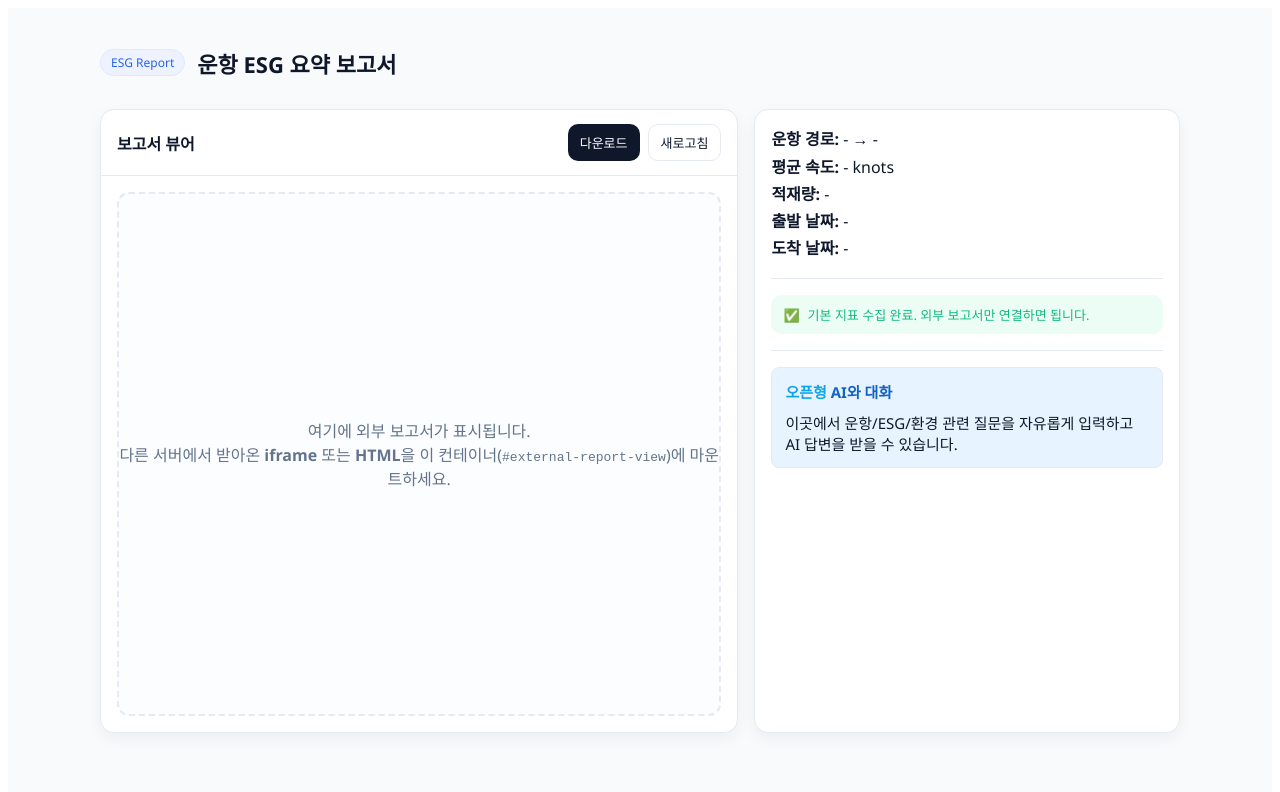
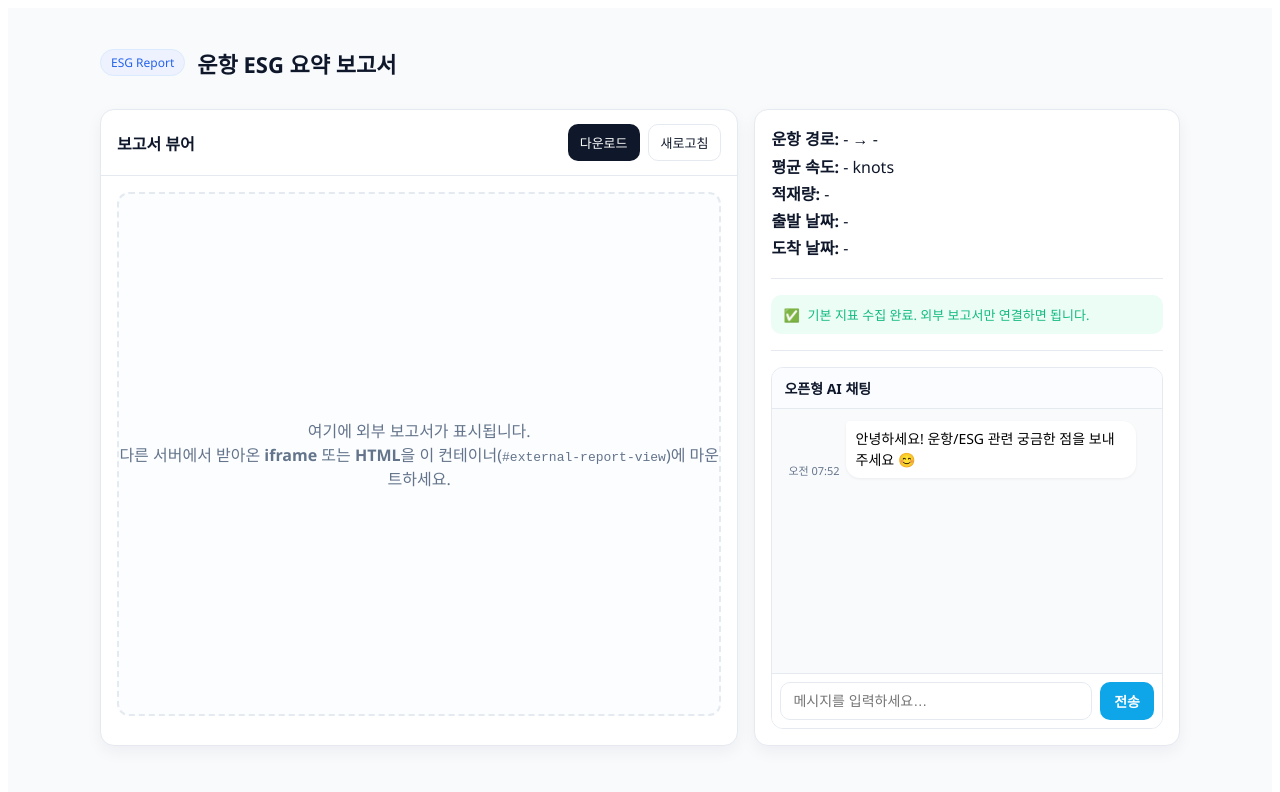
Before and after one commit to greensea-lab/green-shipping-ai-web, a React (Create React App) app: page /report in a window 1280 px wide. Shown: the top 792 px of the page. Built offline with nearby package versions, Linux system fonts and the light colour scheme.

Commit message:
대화형

```diff
--- a/src/Report.tsx
+++ b/src/Report.tsx
@@ -1,15 +1,23 @@
-import React, { useEffect, useRef } from 'react';
+// src/Report.tsx
+import React, { useEffect, useRef, useState } from 'react';
 import { useLocation } from 'react-router-dom';
 
 type RouteState = {
   departure?: string;
   arrival?: string;
   speed?: number;
-  loadRate?: number;
-  cargo?: string; // TEU 정보
+  loadRate?: number;   // 사용 안 함(타입만 유지)
+  cargo?: string;      // TEU 정보
   departureDate?: Date | string;
   arrivalDate?: Date | string;
   reportUrl?: string;
+};
+
+type ChatMsg = {
+  id: string;
+  role: 'user' | 'ai';
+  text: string;
+  time: string; // HH:mm
 };
 
 const colors = {
@@ -22,7 +30,12 @@ const colors = {
   chipBorder: '#dbeafe',
   successBg: '#ecfdf5',
   success: '#10b981',
-  aiBoxBg: '#e7f3ff'
+  aiBoxBg: '#e7f3ff',
+
+  // Chat
+  kakaoYellow: '#fee500',
+  bubbleGray: '#ffffff',
+  bubbleShadow: '0 1px 3px rgba(2,6,23,0.06)',
 };
 
 const styles: Record<string, React.CSSProperties> = {
@@ -93,6 +106,7 @@ const styles: Record<string, React.CSSProperties> = {
     color: colors.sub,
     textAlign: 'center',
     background: '#fbfdff',
+    overflow: 'hidden',
   },
   meta: { padding: 16 },
   kv: { margin: 0, lineHeight: 1.7, color: colors.text },
@@ -107,19 +121,87 @@ const styles: Record<string, React.CSSProperties> = {
     padding: '10px 12px',
     fontSize: 13,
   },
-  aiBox: {
-    background: colors.aiBoxBg,
-    border: `1px solid ${colors.border}`,
-    borderRadius: 8,
-    padding: '13px',
-    minHeight: 70,
-    color: colors.text,
-    fontSize: 15,
+
+  /** ===== Kakao-like Chat UI ===== */
+  chatWrap: {
     display: 'flex',
     flexDirection: 'column',
-    gap: 6,
-    marginTop: 0,
-  }
+    height: 360,                // 카드 안에서 적절한 높이
+    border: `1px solid ${colors.border}`,
+    borderRadius: 12,
+    overflow: 'hidden',
+    background: '#ffffff',
+  },
+  chatHead: {
+    padding: '10px 12px',
+    borderBottom: `1px solid ${colors.border}`,
+    fontWeight: 800,
+    color: colors.text,
+    fontSize: 14,
+    background: '#fafcff',
+  },
+  chatBody: {
+    flex: 1,
+    overflowY: 'auto',
+    padding: '12px 12px 8px',
+    background: '#f9fafb',
+  },
+  chatRow: {
+    display: 'flex',
+    marginBottom: 10,
+    alignItems: 'flex-end',
+  },
+  rowLeft: { justifyContent: 'flex-start' },
+  rowRight: { justifyContent: 'flex-end' },
+
+  bubble: {
+    maxWidth: '74%',
+    padding: '8px 10px',
+    borderRadius: 14,
+    boxShadow: colors.bubbleShadow,
+    lineHeight: 1.45,
+    fontSize: 14,
+    wordBreak: 'break-word',
+    whiteSpace: 'pre-wrap',
+  },
+  bubbleLeft: {
+    background: colors.bubbleGray,
+    borderTopLeftRadius: 4,
+  },
+  bubbleRight: {
+    background: colors.kakaoYellow,
+    borderTopRightRadius: 4,
+  },
+  time: {
+    fontSize: 11,
+    color: colors.sub,
+    margin: '0 6px',
+  },
+  chatInputBar: {
+    borderTop: `1px solid ${colors.border}`,
+    padding: 8,
+    display: 'flex',
+    gap: 8,
+    background: '#fff',
+  },
+  chatInput: {
+    flex: 1,
+    border: `1px solid ${colors.border}`,
+    borderRadius: 10,
+    padding: '10px 12px',
+    fontSize: 14,
+    outline: 'none',
+  },
+  sendBtn: {
+    background: colors.brand,
+    color: '#fff',
+    border: 'none',
+    borderRadius: 10,
+    padding: '0 14px',
+    fontSize: 14,
+    fontWeight: 800,
+    cursor: 'pointer',
+  },
 };
 
 function formatNum(n?: number) {
@@ -147,6 +229,7 @@ const Report: React.FC = () => {
 
   const shellRef = useRef<HTMLDivElement | null>(null);
 
+  /** ====== Viewer(좌측) ====== */
   useEffect(() => {
     const el = shellRef.current;
     if (!el) return;
@@ -160,6 +243,7 @@ const Report: React.FC = () => {
       iframe.style.border = '0';
       el.appendChild(iframe);
     } else {
+      // 리포트 URL이 없으면 안내 문구 유지(원 코드 유지)
       const tip = document.createElement('div');
       tip.innerHTML =
         '여기에 외부 보고서가 표시됩니다.<br/>다른 서버에서 받아온 <b>iframe</b> 또는 <b>HTML</b>을 이 컨테이너(<code>#external-report-view</code>)에 마운트하세요.';
@@ -167,6 +251,62 @@ const Report: React.FC = () => {
       el.appendChild(tip);
     }
   }, [data.reportUrl]);
+
+  /** ====== Kakao-like Chat(우측 하단) ====== */
+  const [msgs, setMsgs] = useState<ChatMsg[]>([
+    {
+      id: 'm1',
+      role: 'ai',
+      text: '안녕하세요! 운항/ESG 관련 궁금한 점을 보내주세요 😊',
+      time: new Date().toLocaleTimeString('ko-KR', { hour: '2-digit', minute: '2-digit' }),
+    },
+  ]);
+  const [input, setInput] = useState('');
+  const bodyRef = useRef<HTMLDivElement | null>(null);
+
+  // 전송
+  const send = () => {
+    const text = input.trim();
+    if (!text) return;
+
+    const now = new Date().toLocaleTimeString('ko-KR', { hour: '2-digit', minute: '2-digit' });
+    const userMsg: ChatMsg = { id: crypto.randomUUID(), role: 'user', text, time: now };
+    setMsgs((m) => [...m, userMsg]);
+    setInput('');
+
+    // 아주 간단한 데모 응답(실제 AI 연동 X)
+    setTimeout(() => {
+      const replyText =
+        text.includes('배출') || text.toLowerCase().includes('co2')
+          ? '이번 항차의 총 배출량은 1767.077 kg/CO2로 집계되어 있어요.'
+          : text.includes('속도') || text.toLowerCase().includes('speed')
+            ? '평균 속도는 12 kn으로 고정되어 있어요.'
+            : '확인했어요! 다른 것도 물어보세요 🙂';
+
+      const aiMsg: ChatMsg = {
+        id: crypto.randomUUID(),
+        role: 'ai',
+        text: replyText,
+        time: new Date().toLocaleTimeString('ko-KR', { hour: '2-digit', minute: '2-digit' }),
+      };
+      setMsgs((m) => [...m, aiMsg]);
+    }, 450);
+  };
+
+  // Enter로 전송
+  const onKeyDown: React.KeyboardEventHandler<HTMLInputElement> = (e) => {
+    if (e.key === 'Enter' && !e.shiftKey) {
+      e.preventDefault();
+      send();
+    }
+  };
+
+  // 자동 스크롤
+  useEffect(() => {
+    const el = bodyRef.current;
+    if (!el) return;
+    el.scrollTop = el.scrollHeight;
+  }, [msgs.length]);
 
   return (
     <div style={styles.page}>
@@ -180,15 +320,14 @@ const Report: React.FC = () => {
         </div>
 
         <div style={styles.grid}>
+          {/* 좌측: 보고서 뷰어 */}
           <section style={styles.card}>
             <div style={styles.viewerHead}>
               <div style={styles.viewerTitle}>보고서 뷰어</div>
               <div style={styles.btnRow}>
                 <button
                   style={styles.btn}
-                  onClick={() =>
-                    alert('다운로드는 외부 보고서 서버와 연동하세요.')
-                  }
+                  onClick={() => alert('다운로드는 외부 보고서 서버와 연동하세요.')}
                 >
                   다운로드
                 </button>
@@ -201,14 +340,11 @@ const Report: React.FC = () => {
               </div>
             </div>
             <div style={styles.viewerBody}>
-              <div
-                id="external-report-view"
-                ref={shellRef}
-                style={styles.shell}
-              />
+              <div id="external-report-view" ref={shellRef} style={styles.shell} />
             </div>
           </section>
 
+          {/* 우측: 메타 + 채팅 */}
           <aside style={styles.card}>
             <div style={styles.meta}>
               <p style={styles.kv}>
@@ -234,15 +370,56 @@ const Report: React.FC = () => {
               </div>
               <hr style={styles.hr} />
 
-              {/* 오픈AI 대화용 사각형 박스 (안내문구 대신) */}
-              <div style={styles.aiBox}>
-                <div style={{ fontWeight: 700, marginBottom: 4, color: colors.brand }}>
-                  오픈형 <span style={{ color: "#1163c6" }}>AI와 대화</span>
+              {/* ✅ 카톡 스타일 대화 박스 */}
+              <div style={styles.chatWrap}>
+                <div style={styles.chatHead}>오픈형 AI 채팅</div>
+
+                <div style={styles.chatBody} ref={bodyRef}>
+                  {msgs.map((m) => {
+                    const isUser = m.role === 'user';
+                    return (
+                      <div
+                        key={m.id}
+                        style={{
+                          ...styles.chatRow,
+                          ...(isUser ? styles.rowRight : styles.rowLeft),
+                        }}
+                      >
+                        {!isUser && (
+                          <span style={{ ...styles.time, marginLeft: 4, marginRight: 6 }}>
+                            {m.time}
+                          </span>
+                        )}
+                        <div
+                          style={{
+                            ...styles.bubble,
+                            ...(isUser ? styles.bubbleRight : styles.bubbleLeft),
+                          }}
+                        >
+                          {m.text}
+                        </div>
+                        {isUser && (
+                          <span style={{ ...styles.time, marginLeft: 6, marginRight: 4 }}>
+                            {m.time}
+                          </span>
+                        )}
+                      </div>
+                    );
+                  })}
                 </div>
-                <div style={{ color: colors.text }}>
-                  이곳에서 운항/ESG/환경 관련 질문을 자유롭게 입력하고 AI 답변을 받을 수 있습니다.
+
+                <div style={styles.chatInputBar}>
+                  <input
+                    value={input}
+                    onChange={(e) => setInput(e.target.value)}
+                    onKeyDown={onKeyDown}
+                    placeholder="메시지를 입력하세요…"
+                    style={styles.chatInput}
+                  />
+                  <button onClick={send} style={styles.sendBtn}>
+                    전송
+                  </button>
                 </div>
-                {/* 실제 입력/대화 UI는 추후 연결 */}
               </div>
             </div>
           </aside>
```
